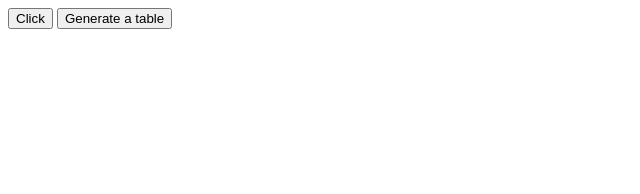
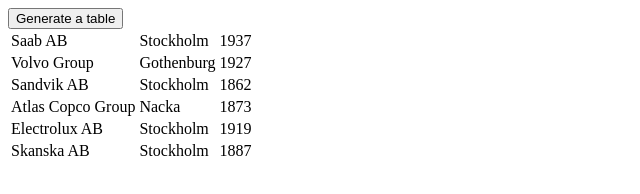
Before and after one commit to aparnadixith/Lex-Assignment2, a plain HTML site: page index.html in a window 1280 px wide. Both pictures are taken after a click on the button "Generate a table". Shown: the whole page, without its empty margins (0-640 px from the left). Drawn offline with Linux system fonts and the light colour scheme.

Commit message:
file is updated

```diff
--- a/index.html
+++ b/index.html
@@ -6,9 +6,8 @@
     <title>Create Table</title>
 </head>
 <body>
+    <button id="btn">Generate a table</button>
     <div id="table-container"></div>
-    <button onclick="handleClick()">Click</button>
-    <button id="btn">Generate a table</button>
     <script src="script.js"></script>
 </body>
 </html>
--- a/script.js
+++ b/script.js
@@ -1,28 +1,25 @@
+const tableContainer = document.getElementById("table-container");
 const getCompanies = () => {
     const result = getCompaniesData();
     const companiesTable = getTable(result);
-    const newElementPosition = document.getElementById("companies-table");
-    newElementPosition.appendChild(companiesTable);
-    console.log(result);
-
-
+    tableContainer.appendChild(companiesTable);
 }
 const getCompaniesData = () => {
 return [
-{Company Name :"Saab AB", Place :"Stockholm" , Year : 1937},
-{Company Name :"Volvo Group", Place :"Gothenburg" , Year : 1927},
-{Company Name :"Sandvik AB", Place :"Stockholm" , Year : 1862},
-{Company Name :"Atlas Copco Group", Place :"Nacka" , Year : 1873},
-{Company Name :"Electrolux AB", Place :"Stockholm" , Year : 1919},
-{Company Name :"Skanska AB", Place :"Stockholm" , Year : 1887},
+{CompanyName :"Saab AB", Place :"Stockholm" , Year : 1937},
+{CompanyName :"Volvo Group", Place :"Gothenburg" , Year : 1927},
+{CompanyName :"Sandvik AB", Place :"Stockholm" , Year : 1862},
+{CompanyName :"Atlas Copco Group", Place :"Nacka" , Year : 1873},
+{CompanyName :"Electrolux AB", Place :"Stockholm" , Year : 1919},
+{CompanyName :"Skanska AB", Place :"Stockholm" , Year : 1887}
 
 ];
 }
 
 const getTable = (companiesList) => {
 const newTable = document.createElement("table");
-companiesList.map((companies) => {
-    const newRow = getRow(companies);
+companiesList.map((Company) => {
+    const newRow = getRow(Company);
     newTable.appendChild(newRow);
 });
 return newTable;
@@ -31,15 +28,15 @@ const getRow = (rowData) => {
 const rowToAdd = document.createElement("tr");
 
 const tableData1 = document.createElement("td");
-tableData1.innerText = rowData.companies;
+tableData1.innerText = rowData.CompanyName;
 rowToAdd.appendChild(tableData1);
 
 const tableData2 = document.createElement("td");
-tableData2.innerText = rowData.place;
+tableData2.innerText = rowData.Place;
 rowToAdd.appendChild(tableData2);
 
 const tableData3 = document.createElement("td");
-tableData3.innerText = rowData.year;
+tableData3.innerText = rowData.Year;
 rowToAdd.appendChild(tableData3);
 
 return rowToAdd;
```
